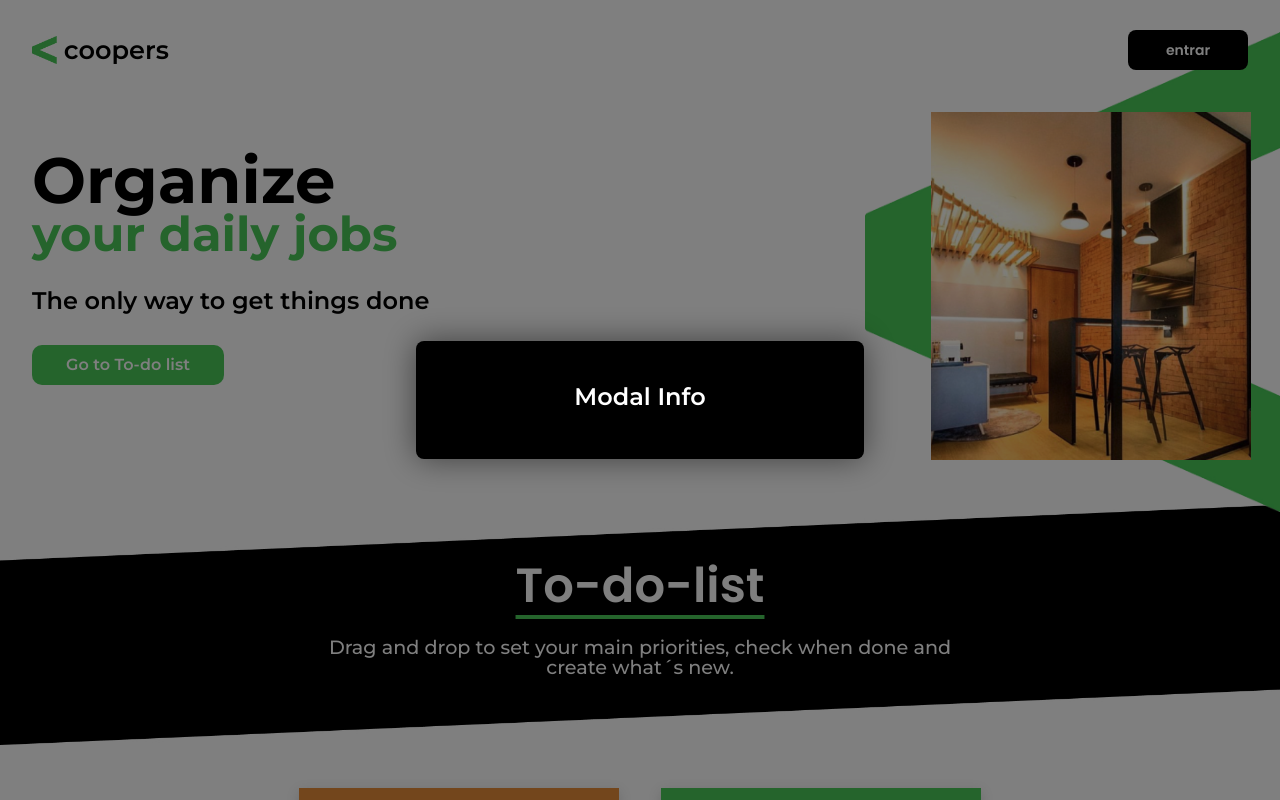
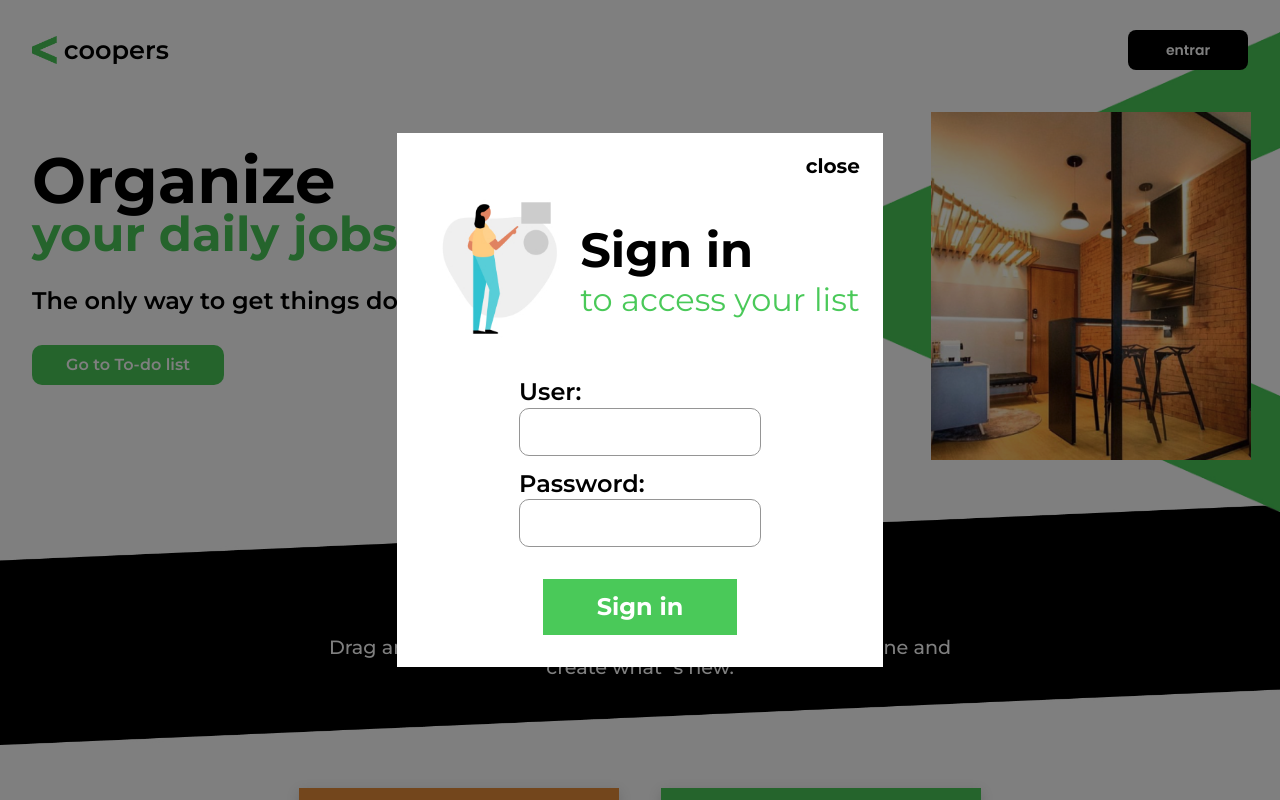
Before and after one commit to thipereira02/coopers_front, a React (Create React App) app: page / in a window 1280 px wide. Both pictures are taken after a click on the button "entrar". Shown: the top 800 px of the page. Built offline with nearby package versions, Linux system fonts and the light colour scheme.

Commit message:
adding sign in modal

```diff
--- a/src/ModalPopup/BaseModalWrapper.tsx
+++ b/src/ModalPopup/BaseModalWrapper.tsx
@@ -1,6 +1,8 @@
 import React from "react";
 import Modal from "./Modal";
-import { DesktopModalContainer, Header } from "./ModalPopupStyle";
+
+import { DesktopModalContainer, Title, Form } from "./ModalPopupStyle";
+import image from "../assets/image 1.jpg";
 
 interface BaseModalWrapperProps {
     isModalVisible: boolean;
@@ -13,7 +15,21 @@ const BaseModalWrapper: React.FC<BaseModalWrapperProps> = ({onBackdropClick, isM
 	return(
 		<Modal onBackdropClick={onBackdropClick}>
 			<DesktopModalContainer>
-				<Header>Modal Info</Header>
+				<p onClick={onBackdropClick}>close</p>
+				<Title>
+					<img src={image} alt="image" />
+					<div>
+						<h1>Sign in</h1>
+						<h2>to access your list</h2>
+					</div>
+				</Title>
+				<Form>
+					<label htmlFor="name">User:</label>
+					<input type="name"/>
+					<label htmlFor="password">Password:</label>
+					<input type="password" />
+					<button>Sign in</button>
+				</Form>
 			</DesktopModalContainer>
 		</Modal>
 	);
--- a/src/ModalPopup/ModalPopupStyle.tsx
+++ b/src/ModalPopup/ModalPopupStyle.tsx
@@ -1,24 +1,132 @@
 import styled from "styled-components";
 
 const ModalContainer = styled.div`
-    background-color: #000;
+    background-color: #FFF;
     display: flex;
     flex-direction: column;
     align-items: center;
-    position: relative;
+    margin: 0 auto;
+    width: 90%;
+
+    @media (min-width: 768px) {
+        width: 100%;
+    }
 `;
 
 export const DesktopModalContainer = styled(ModalContainer)`
-    border-radius: 0.5rem;
-    box-shadow: 0 0 2rem rgba(0, 0, 0, 0.5);
-    padding: 2.5rem;
-    width: 28rem;
+    padding: 1.4375rem;
+
+    p{
+        font-size: 1rem;
+        font-weight: 700;
+        cursor: pointer;
+        align-self: flex-end;
+        margin-bottom: 0.75rem;
+    }
+
+    @media (min-width: 768px) {
+        p{
+            font-size: 1.25rem;
+        }
+    }
 `;
 
-export const Header = styled.h3`
-    color: #FFF;
-    font-size: 1.5rem;
-    font-weight: 600;
-    margin: 0.3rem 0 0.625rem;
-    text-align: center;
+export const Title = styled.div`
+    display: flex;
+    margin: 0 auto;
+
+    img{
+        height: 8rem;
+    }
+
+    div{
+        display: flex;
+        flex-direction: column;
+        align-items: start;
+        justify-content: center;
+
+        h1{
+            color: #000;
+            font-size: 2.5rem;
+            font-weight: 700;
+            margin: 0.3rem 0 0.625rem;
+            text-align: center;
+        }
+
+        h2{
+            color: #4AC959;
+            font-size: 1.5rem;
+            font-weight: 400;
+        }
+    }
+
+    @media (min-width: 768px) {
+        img{
+            height: 10rem;
+        }
+
+        div{
+            h1{
+                font-size: 3rem;
+            }
+
+            h2{
+                font-size: 2rem;
+            }
+        }
+    }
 `;
+
+export const Form = styled.form`
+    display: flex;
+    flex-direction: column;
+    width: 60%;
+    margin-top: 1rem;
+
+    label{
+        font-size: 1.2rem;
+        font-weight: 600;
+        margin-top: 0.5rem;
+        margin-bottom: 0.2rem;
+        font-size: 1rem;
+    }
+
+    input{
+        border: 1px solid #959595;
+        border-radius: 10px;
+        height: 2.5rem;
+        padding: 0 0.5rem;
+    }
+
+    button{
+        background-color: #4AC959;
+        border: none;
+        color: #FFF;
+        font-size: 1rem;
+        font-weight: 700;
+        height: 3rem;
+        margin-top: 2rem;
+        margin-bottom: 0.5625rem;
+        width: 80%;
+        align-self: center;
+    }
+
+    @media (min-width: 768px) {
+        width: 55%;
+
+        label{
+            font-size: 1.5rem;
+            margin-top: 1rem;
+        }
+
+        input{
+            height: 3rem;
+            font-size: 1.2rem;
+        }
+
+        button{
+            font-size: 1.5rem;
+            height: 3.5rem;
+        }
+    }
+`;
```
Also changed, not shown: src/assets/image 1.jpg (added).
